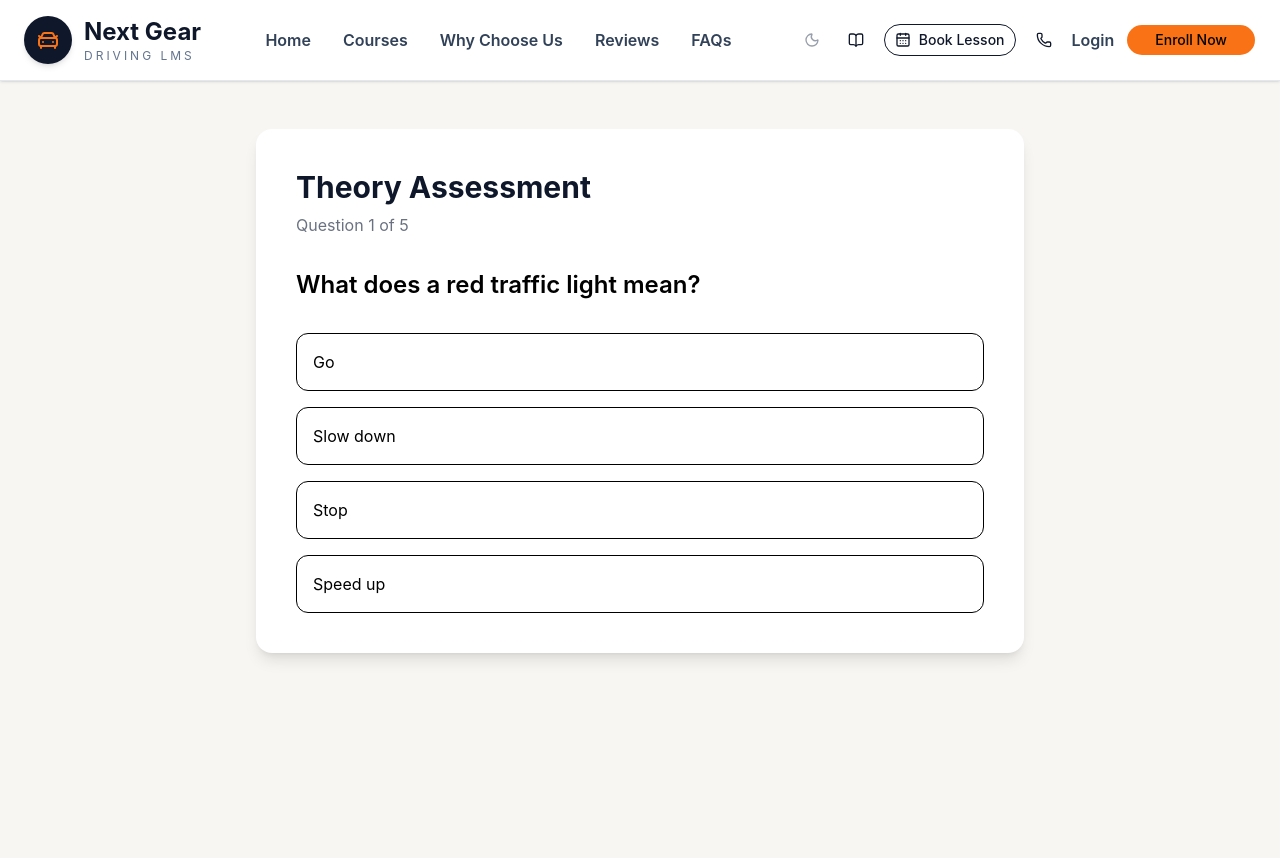
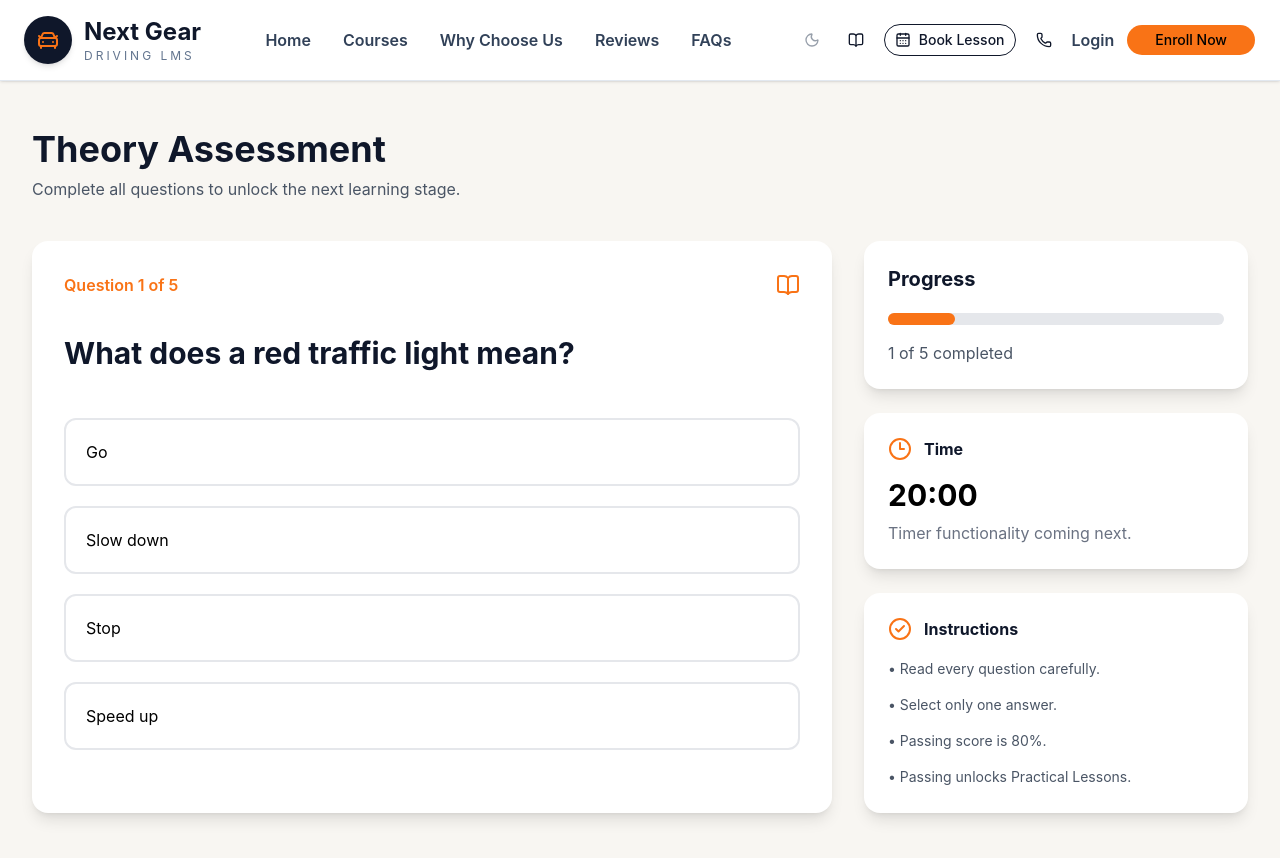
Before and after one commit to derrickweru73/next-gear-driving, a React (Vite) app: page /theory-quiz in a window 1280 px wide. Shown: the top 858 px of the page. Built offline with nearby package versions, Linux system fonts and the light colour scheme.

Commit message:
feat: update the theory quiz to splited layout

```diff
--- a/src/pages/TheoryQuiz.jsx
+++ b/src/pages/TheoryQuiz.jsx
@@ -1,5 +1,6 @@
 import { useState } from "react";
 import { useNavigate } from "react-router-dom";
+import { BookOpen, Clock3, CheckCircle2 } from "lucide-react";
 
 const questions = [
   {
@@ -40,6 +41,8 @@ const TheoryQuiz = () => {
   const [current, setCurrent] = useState(0);
   const [score, setScore] = useState(0);
 
+  const progress = ((current + 1) / questions.length) * 100;
+
   const handleAnswer = (option) => {
     let newScore = score;
 
@@ -67,29 +70,96 @@ const TheoryQuiz = () => {
   };
 
   return (
-    <div className="min-h-screen bg-[#F8F6F2] py-12 px-8">
-      <div className="max-w-3xl mx-auto bg-white rounded-2xl shadow-lg p-10">
-        <h1 className="text-3xl font-bold text-[#0F172A]">Theory Assessment</h1>
+    <div className="min-h-screen bg-[#F8F6F2] px-8 py-12">
+      <div className="flex justify-between items-start mb-10">
+        <div>
+          <h1 className="text-4xl font-bold text-[#0F172A]">
+            Theory Assessment
+          </h1>
 
-        <p className="mt-2 text-gray-500">
-          Question {current + 1} of {questions.length}
-        </p>
+          <p className="text-gray-600 mt-2">
+            Complete all questions to unlock the next learning stage.
+          </p>
+        </div>
+      </div>
 
-        <div className="mt-8">
-          <h2 className="text-2xl font-semibold mb-8">
+      <div className="grid lg:grid-cols-3 gap-8">
+        {/* Question Section */}
+
+        <div className="lg:col-span-2 bg-white rounded-2xl shadow-lg p-8">
+          <div className="flex justify-between items-center mb-8">
+            <span className="text-[#F97316] font-semibold">
+              Question {current + 1} of {questions.length}
+            </span>
+
+            <BookOpen className="text-[#F97316]" />
+          </div>
+
+          <h2 className="text-3xl font-bold text-[#0F172A] leading-relaxed">
             {questions[current].question}
           </h2>
 
-          <div className="space-y-4">
+          <div className="mt-10 space-y-5">
             {questions[current].options.map((option) => (
               <button
                 key={option}
                 onClick={() => handleAnswer(option)}
-                className="w-full text-left border rounded-xl p-4 hover:bg-[#F97316] hover:text-white transition"
+                className="w-full text-left border-2 border-gray-200 rounded-xl p-5 hover:border-[#F97316] hover:bg-orange-50 transition"
               >
                 {option}
               </button>
             ))}
+          </div>
+        </div>
+
+        {/* Sidebar */}
+
+        <div className="space-y-6">
+          <div className="bg-white rounded-2xl shadow-lg p-6">
+            <h3 className="text-xl font-bold text-[#0F172A] mb-5">Progress</h3>
+
+            <div className="h-3 bg-gray-200 rounded-full">
+              <div
+                className="h-3 bg-[#F97316] rounded-full"
+                style={{ width: `${progress}%` }}
+              />
+            </div>
+
+            <p className="mt-4 text-gray-600">
+              {current + 1} of {questions.length} completed
+            </p>
+          </div>
+
+          <div className="bg-white rounded-2xl shadow-lg p-6">
+            <div className="flex items-center gap-3 mb-4">
+              <Clock3 className="text-[#F97316]" />
+
+              <h3 className="font-bold text-[#0F172A]">Time</h3>
+            </div>
+
+            <p className="text-3xl font-bold">20:00</p>
+
+            <p className="text-gray-500 mt-2">
+              Timer functionality coming next.
+            </p>
+          </div>
+
+          <div className="bg-white rounded-2xl shadow-lg p-6">
+            <div className="flex items-center gap-3 mb-4">
+              <CheckCircle2 className="text-[#F97316]" />
+
+              <h3 className="font-bold text-[#0F172A]">Instructions</h3>
+            </div>
+
+            <ul className="space-y-3 text-gray-600 text-sm leading-6">
+              <li>• Read every question carefully.</li>
+
+              <li>• Select only one answer.</li>
+
+              <li>• Passing score is 80%.</li>
+
+              <li>• Passing unlocks Practical Lessons.</li>
+            </ul>
           </div>
         </div>
       </div>
```
